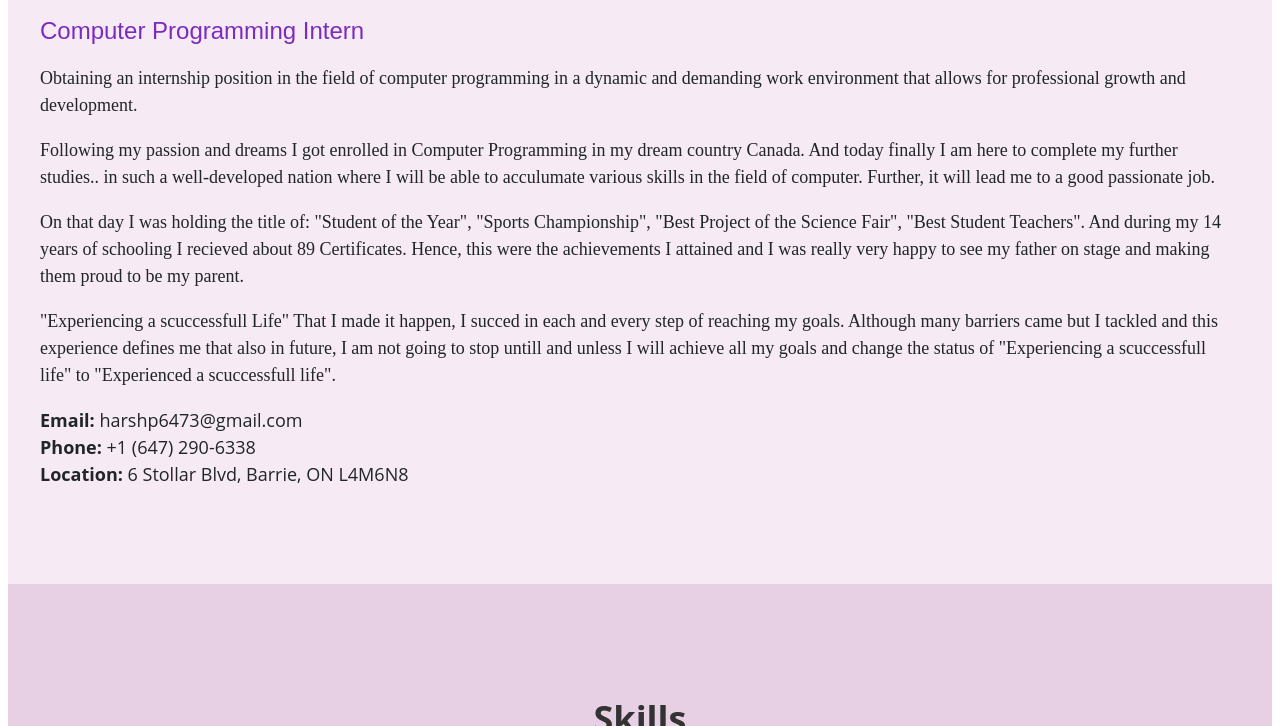
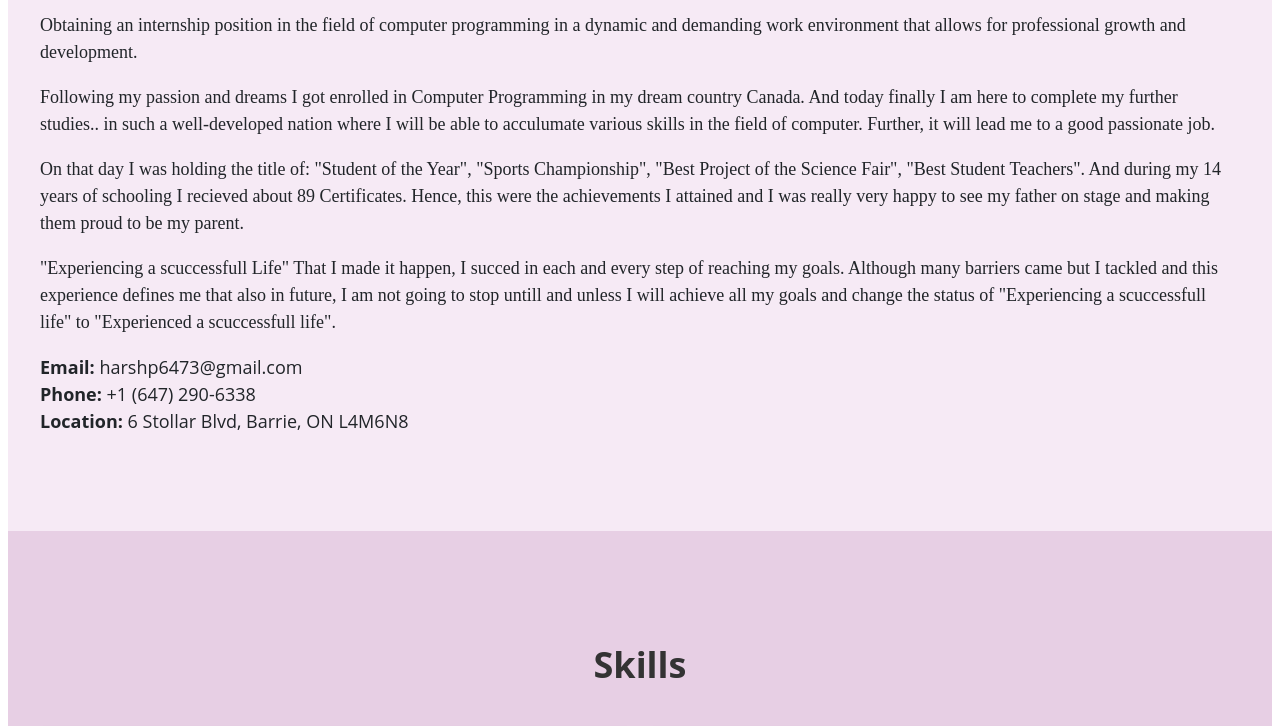
Before and after one commit to Mutemind78/CSS_PORTFOLIO-, a plain HTML site: page index.html in a window 1280 px wide. Shown: the part 374-1100 px from the top of the page. Drawn offline with Linux system fonts and the light colour scheme.

Commit message:
Add files via upload

```diff
--- a/index.html
+++ b/index.html
@@ -36,7 +36,6 @@
                     <h2>About me...</h2>
                 </div>
                 <div class="col-md-8">
-                    <h4>Computer Programming Intern</h4>
                     <p>Obtaining an internship position in the field of computer programming in a dynamic and demanding
                         work environment that allows for professional growth and development.
                     </p>
```
